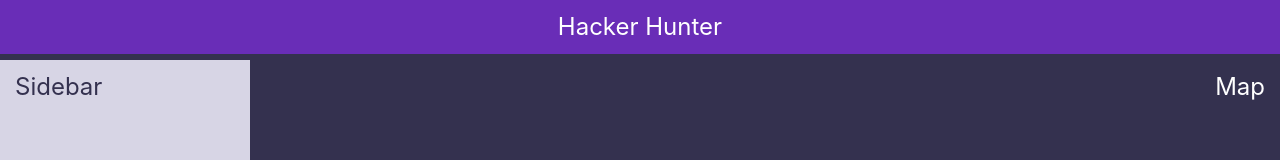
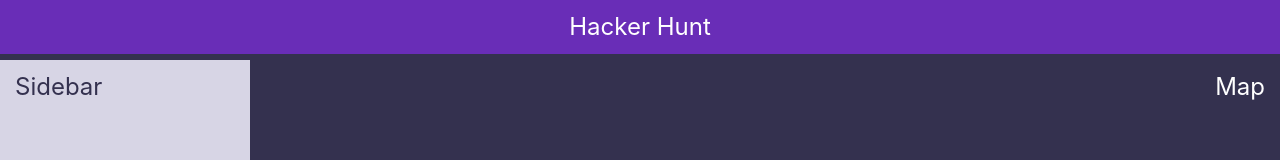
Before and after one commit to hacker-hunt/hacker-hunt-frontend, a React (Create React App) app: page / in a window 1280 px wide. Shown: the top 160 px of the page. Built offline with nearby package versions, Linux system fonts and the light colour scheme.

Commit message:
Fix typo

```diff
--- a/public/index.html
+++ b/public/index.html
@@ -19,7 +19,7 @@
       work correctly both with client-side routing and a non-root public URL.
       Learn how to configure a non-root public URL by running `npm run build`.
     -->
-    <title>Hacker Hunter</title>
+    <title>Hacker Hunt</title>
   </head>
   <body>
     <noscript>You need to enable JavaScript to run this app.</noscript>
--- a/src/components/HeaderComponent.js
+++ b/src/components/HeaderComponent.js
@@ -4,7 +4,7 @@ import styled from 'styled-components';
 const HeaderComponent = () => {
   return (
       <HeaderWrapper>
-        <h1>Hacker Hunter</h1>
+        <h1>Hacker Hunt</h1>
       </HeaderWrapper>
 
   );
```
